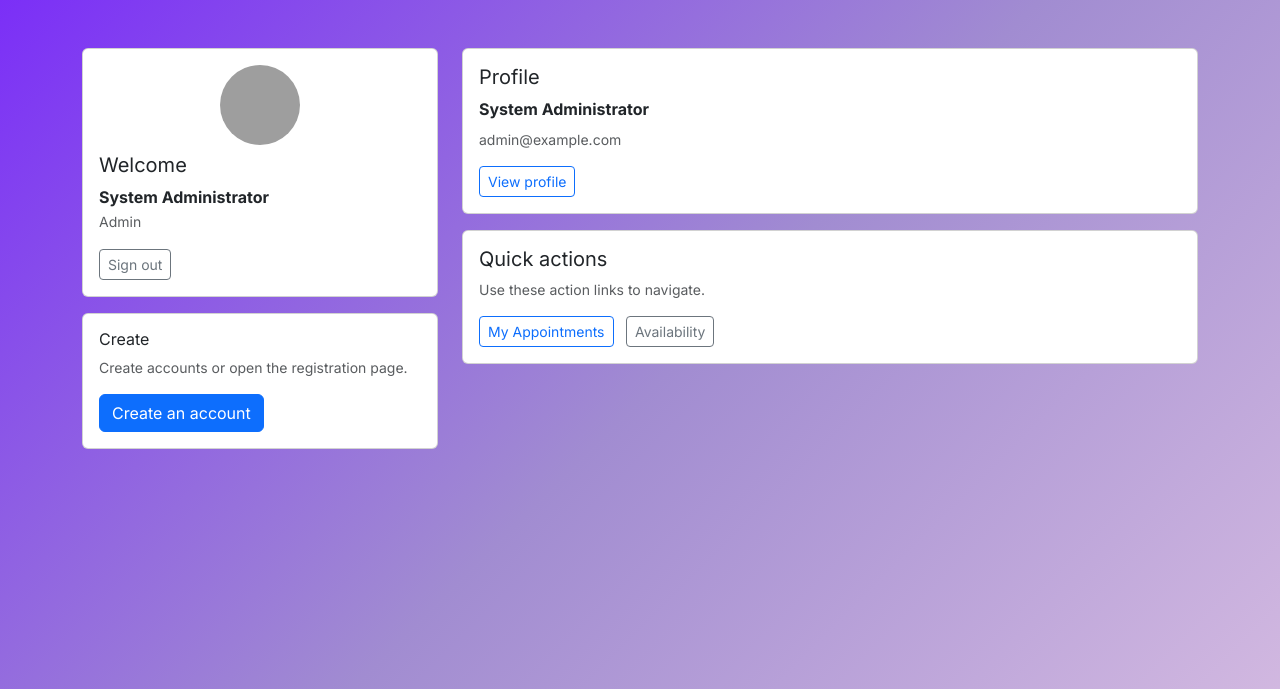
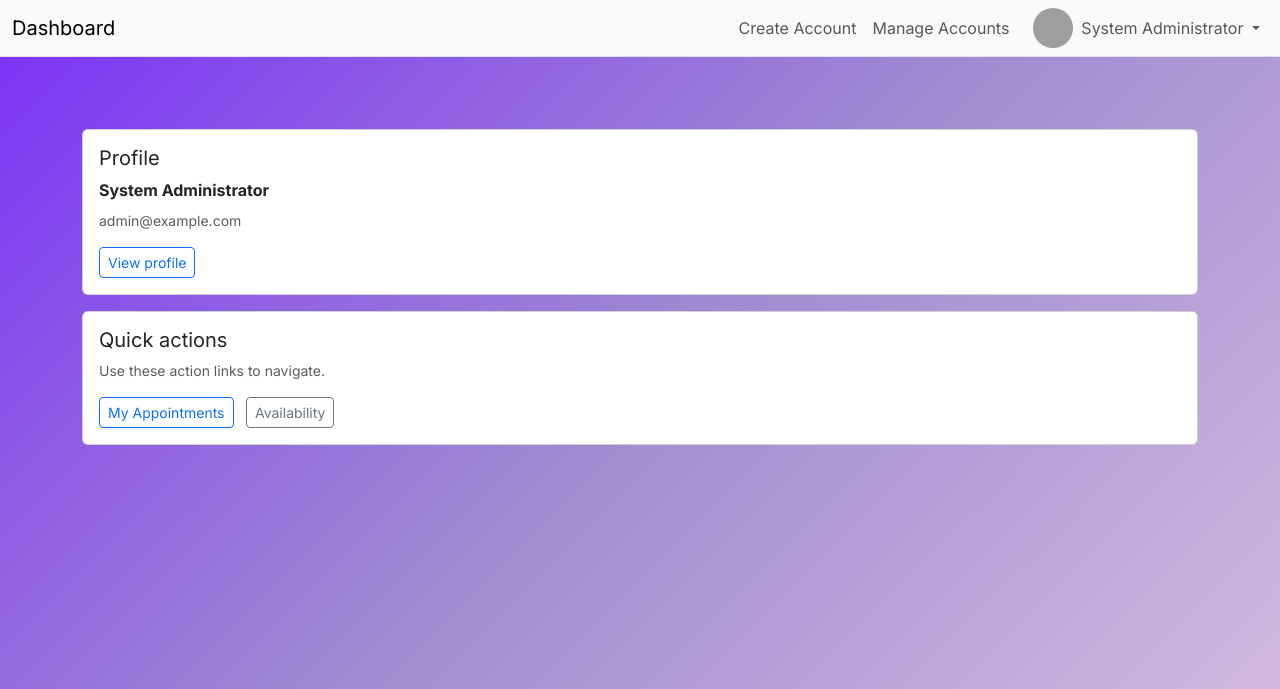
Before and after one commit to gabrielhipolito-dev/Faculty_Members_Consultation_Appointment, a PHP site: page /dashboard_admin.php in a window 1280 px wide. Shown: the top 689 px of the page. Run offline with PHP 8.4, Linux system fonts and the light colour scheme; a user stored in the database is signed in; data comes from the database, SQL or seed files in the repository; grey boxes are pictures that could not be loaded.

Commit message:
feat: update dashboard layout and sidebar inclusion for improved user navigation; enhance .gitignore to include uploads directory

```diff
--- a/includes/partials/dashboard_sidebar.php
+++ b/includes/partials/dashboard_sidebar.php
@@ -1,36 +1,43 @@
 <?php
-// Sidebar partial: expects `$user` and `$conn` to be in scope
+// Top navbar partial: expects `$user` and `$conn` to be in scope
 require_once __DIR__ . '/../function.php';
 
 $avatar = get_avatar_path($conn, $user);
 ?>
-<div class="col-md-4">
-    <div class="card mb-3">
-        <div class="card-body">
-            <div class="text-center mb-2">
-                <img src="<?php echo htmlspecialchars($avatar); ?>" alt="Profile" class="rounded-circle" style="width:80px;height:80px;object-fit:cover;cursor:pointer;" data-bs-toggle="modal" data-bs-target="#profileModal">
-            </div>
-
-            <h5 class="card-title">Welcome</h5>
-            <p class="card-text">
-                <?php if ($user): ?>
-                    <strong><?php echo htmlspecialchars($user['name']); ?></strong><br>
-                    <small class="text-muted"><?php echo htmlspecialchars($user['role']); ?></small>
-                <?php else: ?>
-                    <em>User information not available</em>
+<nav class="navbar navbar-expand-lg navbar-light bg-light border-bottom mb-4">
+    <div class="container-fluid">
+        <span class="navbar-brand">Dashboard</span>
+        <button class="navbar-toggler" type="button" data-bs-toggle="collapse" data-bs-target="#navbarNav">
+            <span class="navbar-toggler-icon"></span>
+        </button>
+        <div class="collapse navbar-collapse" id="navbarNav">
+            <ul class="navbar-nav ms-auto align-items-center">
+                <?php if (!empty($user) && strtolower($user['role'] ?? '') === 'admin'): ?>
+                    <li class="nav-item">
+                        <a class="nav-link" href="register.php">Create Account</a>
+                    </li>
+                    <li class="nav-item">
+                        <a class="nav-link" href="manage_accounts.php">Manage Accounts</a>
+                    </li>
                 <?php endif; ?>
-            </p>
-            <a href="logout.php" class="btn btn-sm btn-outline-secondary">Sign out</a>
+                <li class="nav-item">
+                    <img src="<?php echo htmlspecialchars($avatar); ?>" alt="Profile" class="rounded-circle ms-3" style="width:40px;height:40px;object-fit:cover;cursor:pointer;" data-bs-toggle="modal" data-bs-target="#profileModal">
+                </li>
+                <li class="nav-item dropdown">
+                    <a class="nav-link dropdown-toggle" href="#" id="userDropdown" role="button" data-bs-toggle="dropdown">
+                        <?php if ($user): ?>
+                            <?php echo htmlspecialchars($user['name']); ?>
+                        <?php else: ?>
+                            User
+                        <?php endif; ?>
+                    </a>
+                    <ul class="dropdown-menu dropdown-menu-end" aria-labelledby="userDropdown">
+                        <li><a class="dropdown-item" href="#" data-bs-toggle="modal" data-bs-target="#profileModal">View Profile</a></li>
+                        <li><hr class="dropdown-divider"></li>
+                        <li><a class="dropdown-item" href="logout.php">Sign Out</a></li>
+                    </ul>
+                </li>
+            </ul>
         </div>
     </div>
-
-    <?php if (!empty($user) && strtolower($user['role'] ?? '') === 'admin'): ?>
-    <div class="card">
-        <div class="card-body">
-            <h6>Create</h6>
-            <p class="small text-muted">Create accounts or open the registration page.</p>
-            <a href="register.php" class="btn btn-primary">Create an account</a>
-        </div>
-    </div>
-    <?php endif; ?>
-</div>
+</nav>
--- a/public/dashboard_admin.php
+++ b/public/dashboard_admin.php
@@ -2,11 +2,11 @@
 
 <?php include __DIR__ . '/../includes/header.php'; ?>
 
+<?php include __DIR__ . '/../includes/partials/dashboard_sidebar.php'; ?>
+
 <div class="container py-5">
     <div class="row">
-        <?php include __DIR__ . '/../includes/partials/dashboard_sidebar.php'; ?>
-
-        <div class="col-md-8">
+        <div class="col-md-12">
             <?php
                 // Include role-specific dashboard partials from includes/dashboards/
                 $role = strtolower($user['role'] ?? '');
--- a/public/dashboard_faculty.php
+++ b/public/dashboard_faculty.php
@@ -2,10 +2,10 @@
 
 <?php include __DIR__ . '/../includes/header.php'; ?>
 
+<?php include __DIR__ . '/../includes/partials/dashboard_sidebar.php'; ?>
+
 <div class="container py-5">
-    <div class="row">
-        <?php include __DIR__ . '/../includes/partials/dashboard_sidebar.php'; ?>
-
+    <div class="row justify-content-center">
         <div class="col-md-8">
             <?php
                 // Include role-specific dashboard partials from includes/dashboards/
--- a/public/dashboard_student.php
+++ b/public/dashboard_student.php
@@ -2,10 +2,10 @@
 
 <?php include __DIR__ . '/../includes/header.php'; ?>
 
+<?php include __DIR__ . '/../includes/partials/dashboard_sidebar.php'; ?>
+
 <div class="container py-5">
-    <div class="row">
-        <?php include __DIR__ . '/../includes/partials/dashboard_sidebar.php'; ?>
-
+    <div class="row justify-content-center">
         <div class="col-md-8">
             <?php
                 // Include role-specific dashboard partials from includes/dashboards/
```
Also changed, not shown: 1 other file.
